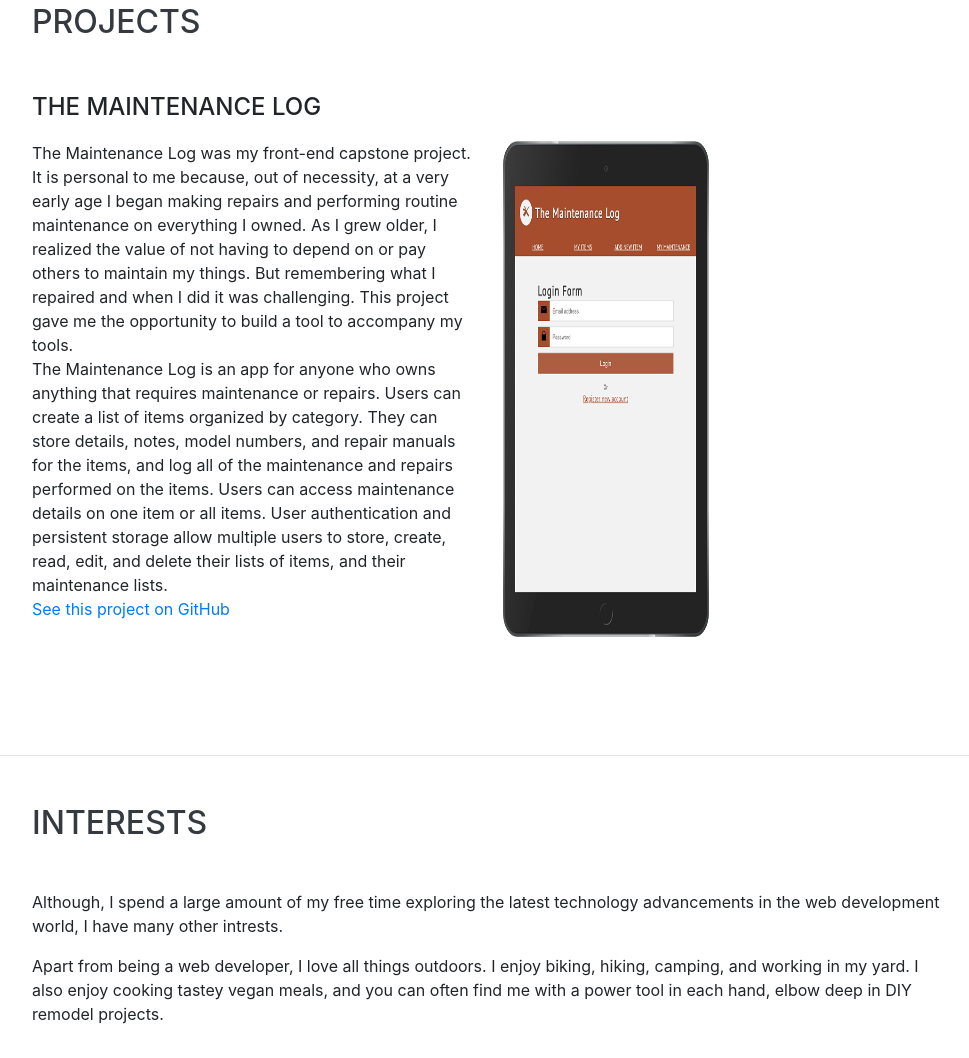
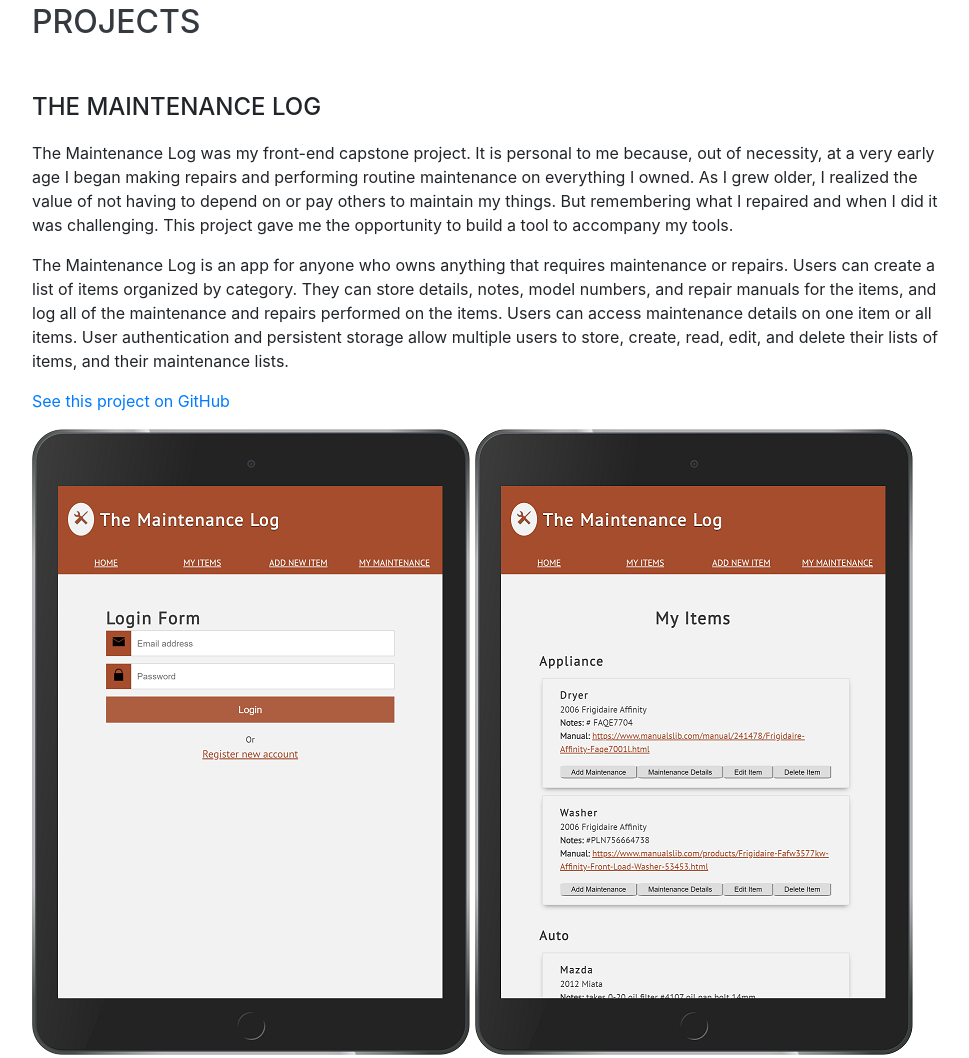
Before and after one commit to kellycoles/kellycoles.github.io, a website with bundled scripts: page index.html in a window 1280 px wide. Shown: the part 4070-5128 px from the top of the page, without its empty margins (288-1257 px from the left). Built offline with nearby package versions, Linux system fonts and the light colour scheme; a web font is replaced by a local one.

Commit message:
changed projects section

```diff
--- a/index.html
+++ b/index.html
@@ -295,12 +295,12 @@
       <div class="w-100">
         <h2 class="mb-5">Projects</h2>
         <div class="subheading mb-3">The Maintenance Log</div>
-        <div class="row">
-          <p class="col-6">The Maintenance Log was my front-end capstone project. It is personal to me because, out of
+        <p>The Maintenance Log was my front-end capstone project. It is personal to me because, out of
           necessity, at a very early age I began making repairs and performing routine maintenance on everything I
           owned. As I grew older, I realized the value of not having to depend on or pay others to maintain my things.
           But remembering what I repaired and when I did it was challenging. This project gave me the opportunity to
-            build a tool to accompany my tools.<br>
+          build a tool to accompany my tools.</p>
+        <p>
           The Maintenance Log is an app for anyone who owns anything that requires
           maintenance or
           repairs. Users can
@@ -309,12 +309,10 @@
           for the items, and log all of the maintenance and repairs performed on the items. Users can access
           maintenance
           details on one item or all items. User authentication and persistent storage allow multiple users to store,
-            create, read, edit, and delete their lists of items, and their maintenance lists.<br>
+          create, read, edit, and delete their lists of items, and their maintenance lists.</p>
         <a href="https://github.com/kellycoles/capstone" target=_blank>See this project on GitHub</a></p>
+        <img src="img/sm-register.png" id="maintImg"> <img src="img/sm-myItems.png" id="maintImg">
 
-
-          <img class="col-3" src="img/sm-register.png">
-        </div>
       </div>
   </div>
   </section>
```
Also changed, not shown: img/sm-myItems.png (added). Lines whose indentation alone changed are shown as unchanged.
